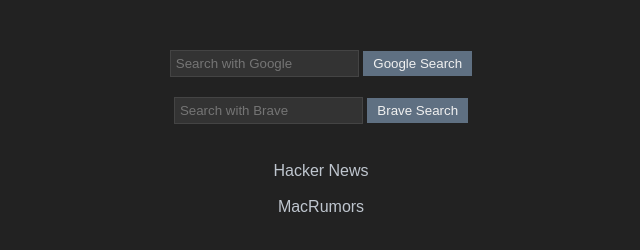
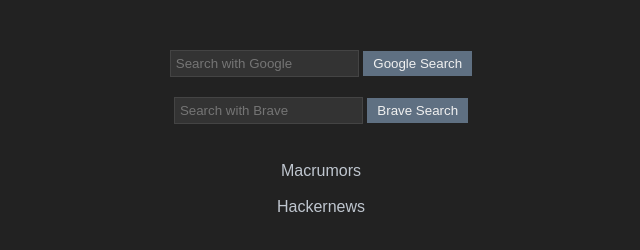
Before and after one commit to unfriend/startpage.github.io, a plain HTML site: page index.html in a window 1280 px wide. Shown: the full height of the page, 319-959 px from the left. Drawn offline with Linux system fonts and the light colour scheme; no server answers.

Commit message:
switched links

```diff
--- a/index.html
+++ b/index.html
@@ -96,9 +96,9 @@
     </div>
     <div style="display:flex; flex-direction:column; align-items:center; justify-content:center; margin-bottom: 20px;">
     <br>
-    <a href="https://news.ycombinator.com/">Hacker News</a>
+    <a href="https://www.macrumors.com/">Macrumors</a>
     <br>
-    <a href="https://www.macrumors.com/">MacRumors</a>
+    <a href="https://news.ycombinator.com/">Hackernews</a>
     </div>
 
     <div class="hacker-news">
```
